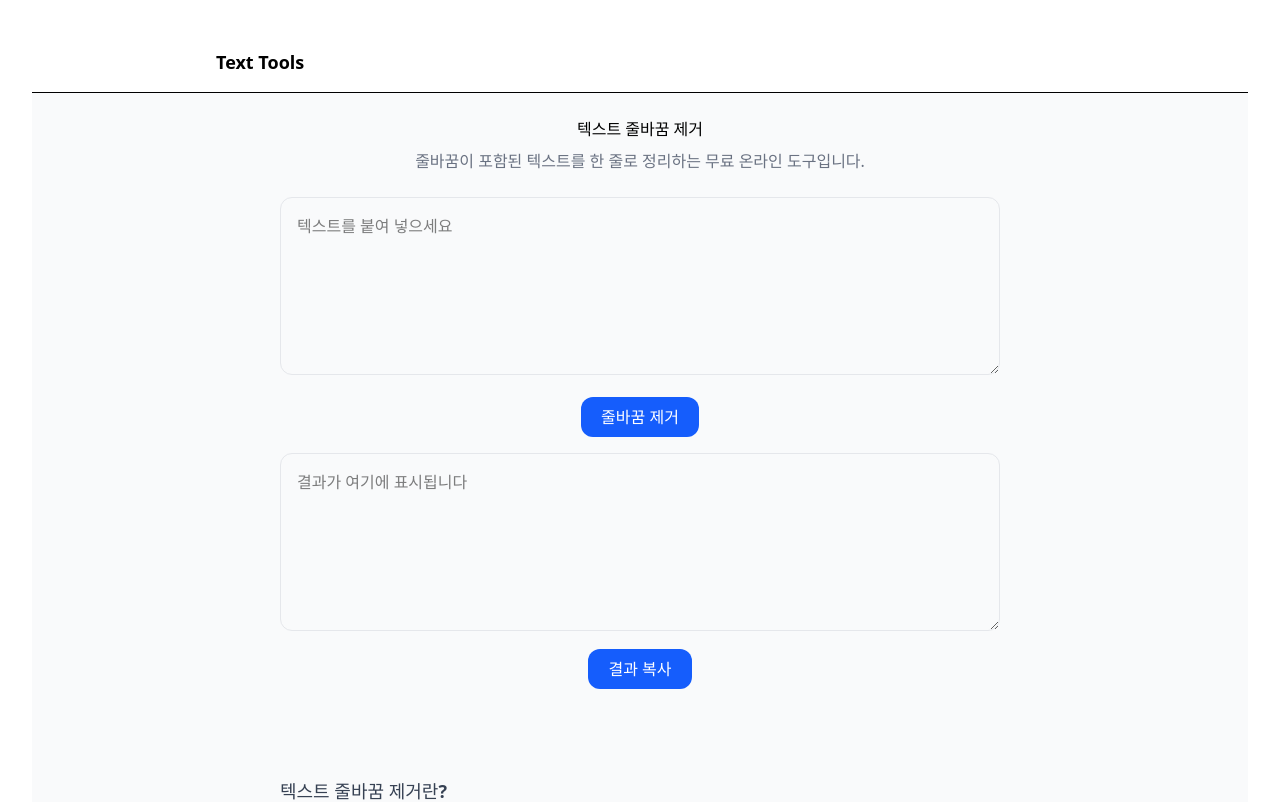
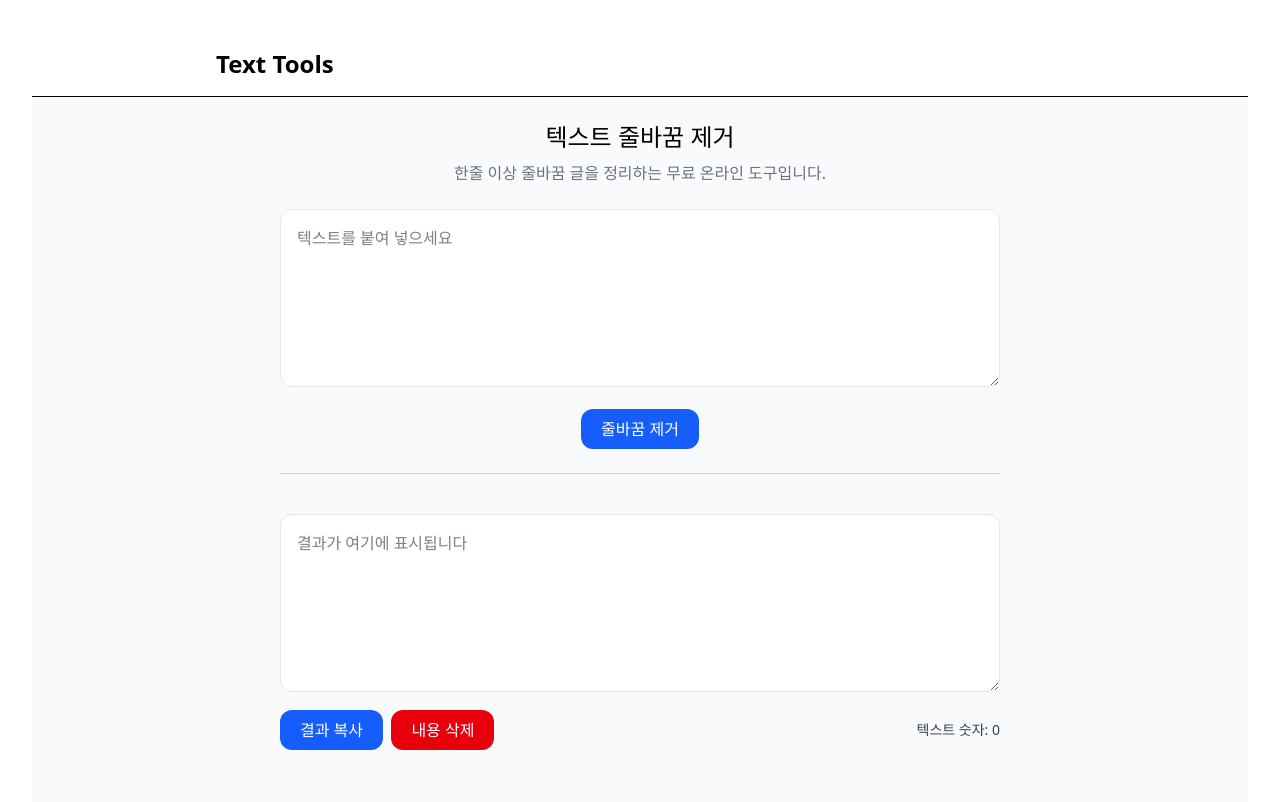
Before and after one commit to baedorazy/text-tools, a React (Vite) app: page / in a window 1280 px wide. Shown: the top 802 px of the page. Built offline with nearby package versions, Linux system fonts and the light colour scheme.

Commit message:
두줄 이상을 한줄로 변경하는 것으로 변경

```diff
--- a/src/App.tsx
+++ b/src/App.tsx
@@ -4,10 +4,12 @@ import './App.css'
 function App() {
   const [input, setInout] = useState("");
 	const [output, setOutput] = useState("");
+	const [countTxt, setCountTxt] = useState(0);
 
 	const removeLineBreaks = () => {
-		const cleaned = input.replace(/\n/g, " ");
+		const cleaned = input.trim().replace(/\n{2,}/g, '\n');
 		setOutput(cleaned);
+		setCountTxt(cleaned.length);
 	}
 
 	const copyText = async () => {
@@ -15,26 +17,32 @@ function App() {
 		alert("copied!");
 	}
 
+	const resetBtn = () => {
+		setInout("");
+		setOutput("");
+		setCountTxt(0);
+	}
+
   return (
 		<div className="min-h-screen bg-gray-50 text-black">
 			{/* Header */}
-			<header className="border-b bg-white sticky top-0">
+			<header className="border-b bg-white sticky top-0 panel">
 				<div className="max-w-4xl mx-auto px-6 py-4 flex justify-between">
-					<h1 className="font-semibold text-lg">Text Tools</h1>
+					<h1 className="font-semibold text-2xl">Text Tools</h1>
 				</div>
 			</header>
 
 			<main className="max-w-3xl mx-auto p-6">
-				<h1 className={"ext-2xl font-bold mb-2"}>텍스트 줄바꿈 제거</h1>
+				<h1 className={"text-2xl font-bold mb-2"}>텍스트 줄바꿈 제거</h1>
 
 				<p className="text-gray-500 mb-6">
-					줄바꿈이 포함된 텍스트를 한 줄로 정리하는 무료 온라인 도구입니다.
+					한줄 이상 줄바꿈 글을 정리하는 무료 온라인 도구입니다.
 				</p>
 
 				<textarea
 					placeholder={"텍스트를 붙여 넣으세요"}
 					value={input}
-					className="w-full border border-gray-200 rounded-xl p-4 mb-4 focus:outline-none focus:ring-blue-500 text-black"
+					className="w-full border border-gray-200 rounded-xl p-4 mb-4 focus:outline-none focus:ring-blue-500 text-black bg-white"
 					rows={6}
 					onChange={(e) => setInout(e.target.value)}
 				/>
@@ -44,23 +52,32 @@ function App() {
 				> 줄바꿈 제거
 				</button>
 
+				<hr className={"my-6 border-gray-300"}/>
 				{/* output */}
 				<textarea
-					className="w-full border border-gray-200 rounded-xl p-4 mt-4  text-black"
+					className="w-full border border-gray-200 rounded-xl p-4 mt-4  text-black bg-white"
 					rows={6}
 					value={output}
 					readOnly
 					placeholder="결과가 여기에 표시됩니다"
 				/>
 
-				<button onClick={copyText} className={"mt-3 bg-blue-600 text-white hover:bg-blue-700 px-5 py-2 rounded-xl"}
-				>결과 복사
-				</button>
+				<div className={"flex flex-wrap justify-between mt-3"}>
+					<div className={"ml-0"}>
+						<button onClick={copyText} className={" bg-blue-600 text-white hover:bg-blue-700 px-5 py-2 rounded-xl"}
+						>결과 복사
+						</button> &nbsp;
+						<button onClick={resetBtn} className={" bg-red-600 text-white hover:bg-red-700 px-5 py-2 rounded-xl"}
+						>내용 삭제
+						</button>
+					</div>
+					<span className={"mr-0 text-gray-700 text-sm leading-[40px]"}>텍스트 숫자: { countTxt } </span>
+				</div>
 			</main>
 
-			<section className="mt-10 text-gray-700 text-left max-w-3xl mx-auto p-6" >
+			<section className="mt-10 text-gray-700 text-left max-w-3xl mx-auto p-6">
 				<h3 className="text-lg font-semibold mb-2">
-					텍스트 줄바꿈 제거란?
+				텍스트 줄바꿈 제거란?
 				</h3>
 				<p className="mb-4 text-sm text-gray-500">
 					줄바꿈 제거는 여러 줄로 나뉘어 있는 텍스트를 한 줄로 정리하는 작업입니다. <br/>
```
